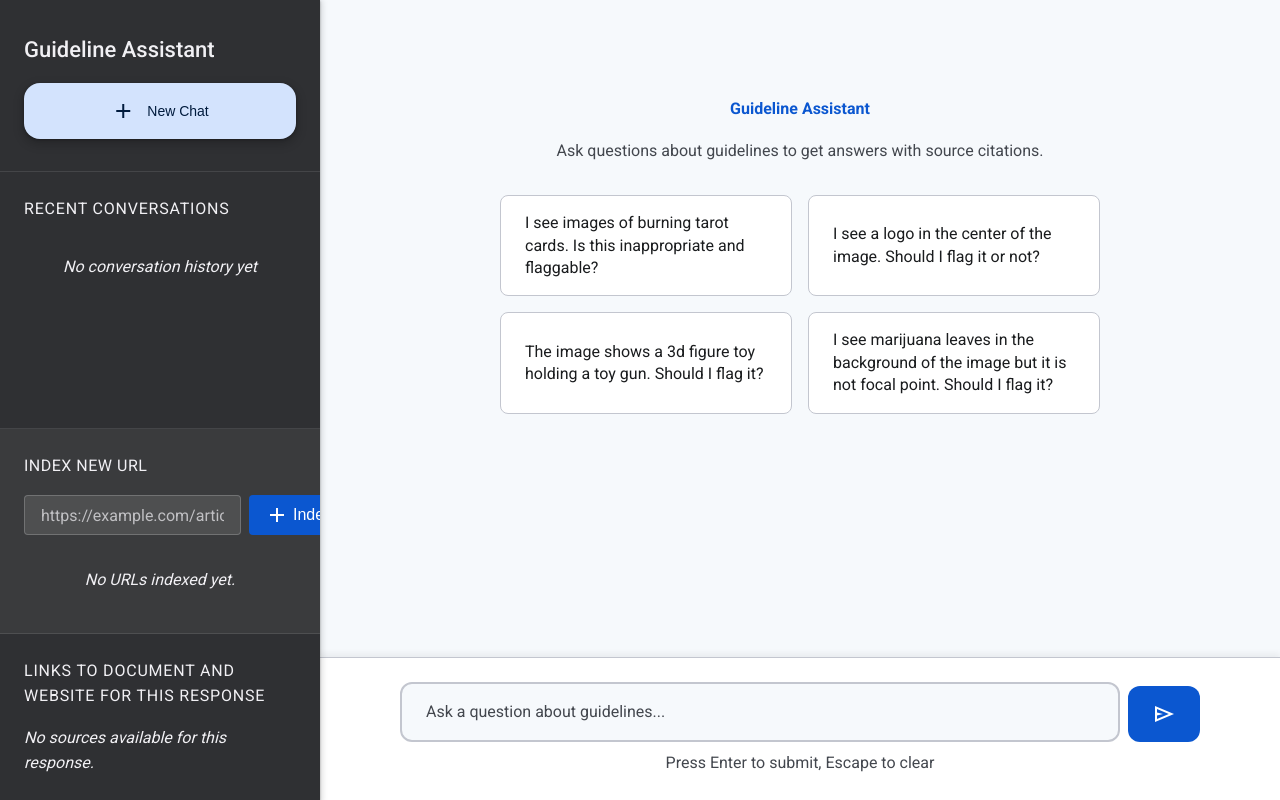
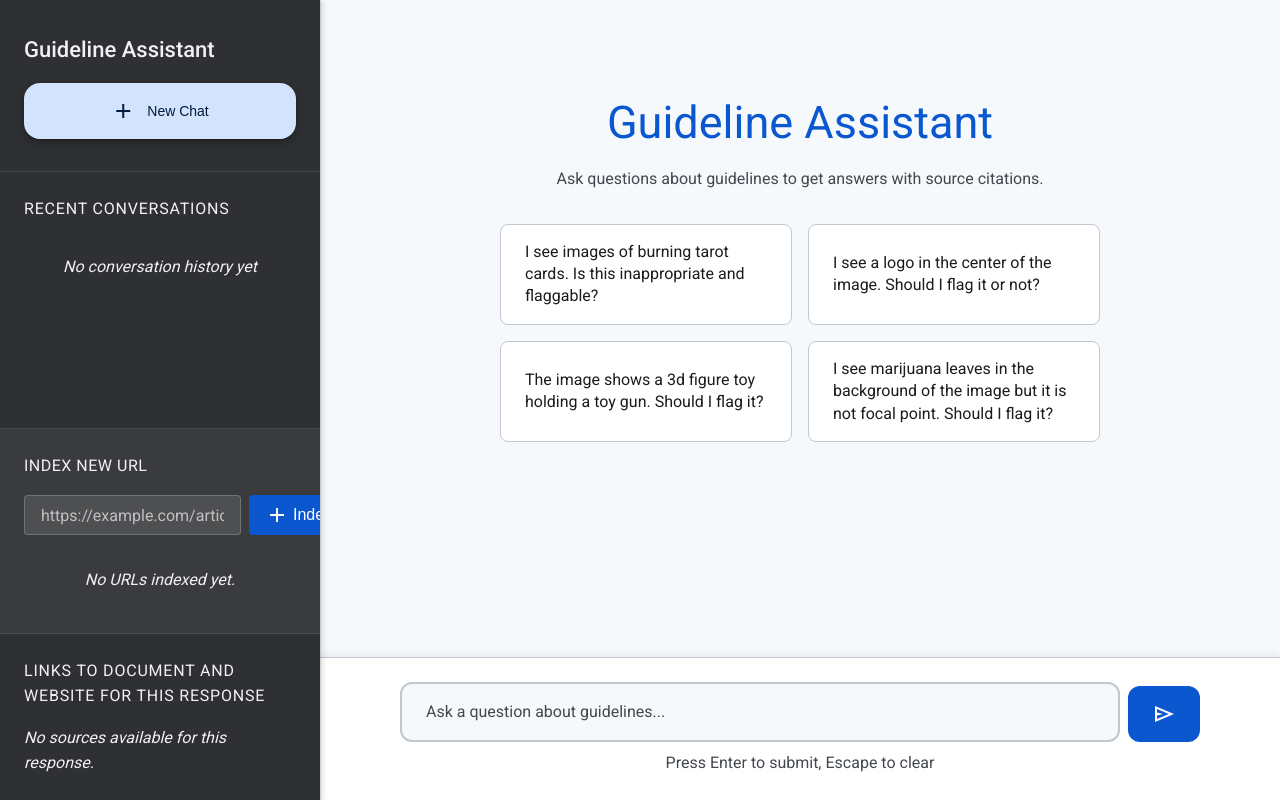
Before and after one commit to mn-chetan/rag-guidelines-deployment, a plain HTML site: page frontend/index.html in a window 1280 px wide. Drawn offline with nearby package versions, Linux system fonts and the light colour scheme.

Commit message:
Updates welcome message heading styles for consistency
Aligns font size and weight of the welcome message heading with design system variables and improves readability by adjusting line height and letter spacing.

```diff
--- a/frontend/css/styles.css
+++ b/frontend/css/styles.css
@@ -508,10 +508,12 @@ body {
 }
 
 .welcome-message h2 {
-    font-size: var(--font-size-3xl);
-    font-weight: var(--font-weight-bold);
+    font-size: var(--font-display-medium);
+    font-weight: var(--font-weight-normal);
     color: var(--md-sys-color-primary);
     margin-bottom: var(--spacing-md);
+    letter-spacing: 0;
+    line-height: 1.2;
 }
 
 .welcome-message > p {
```
